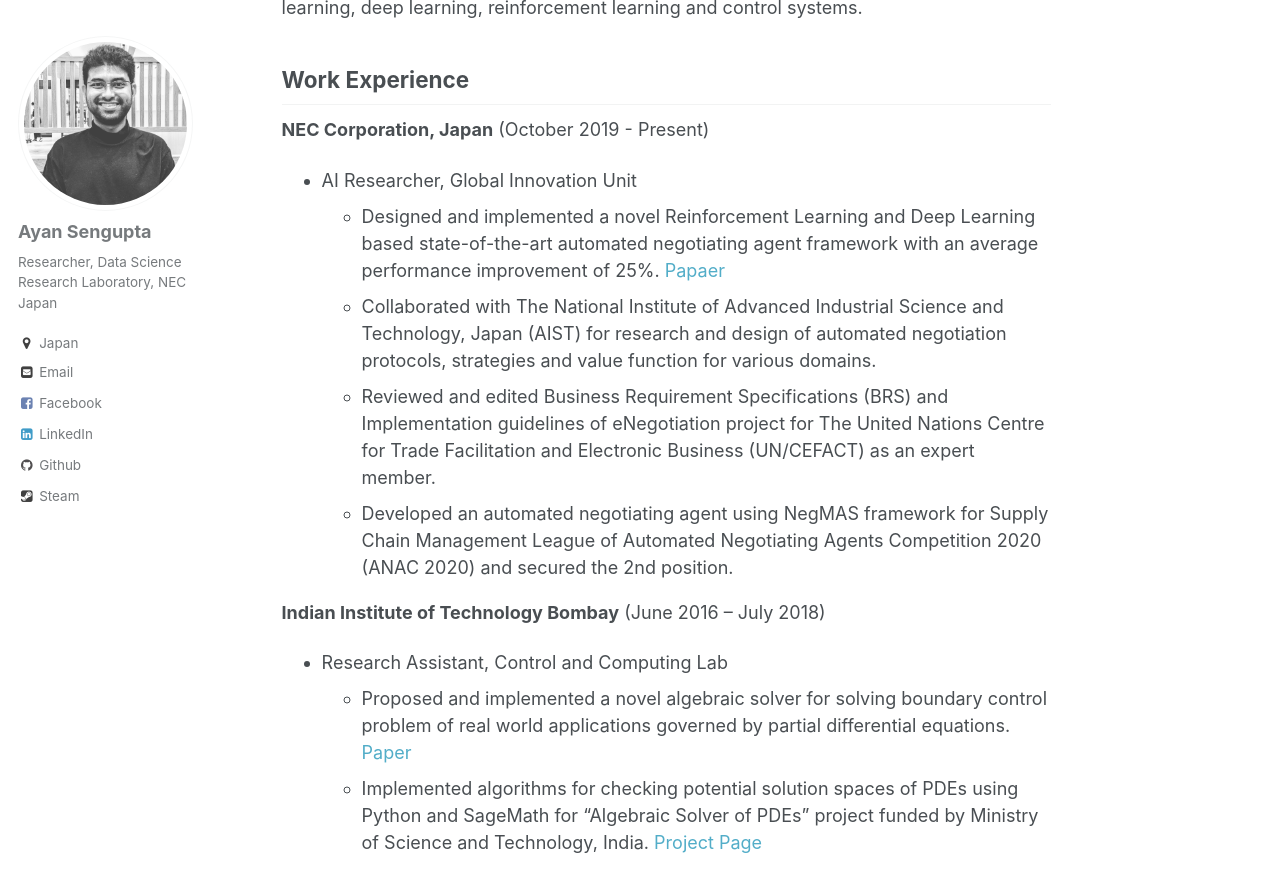
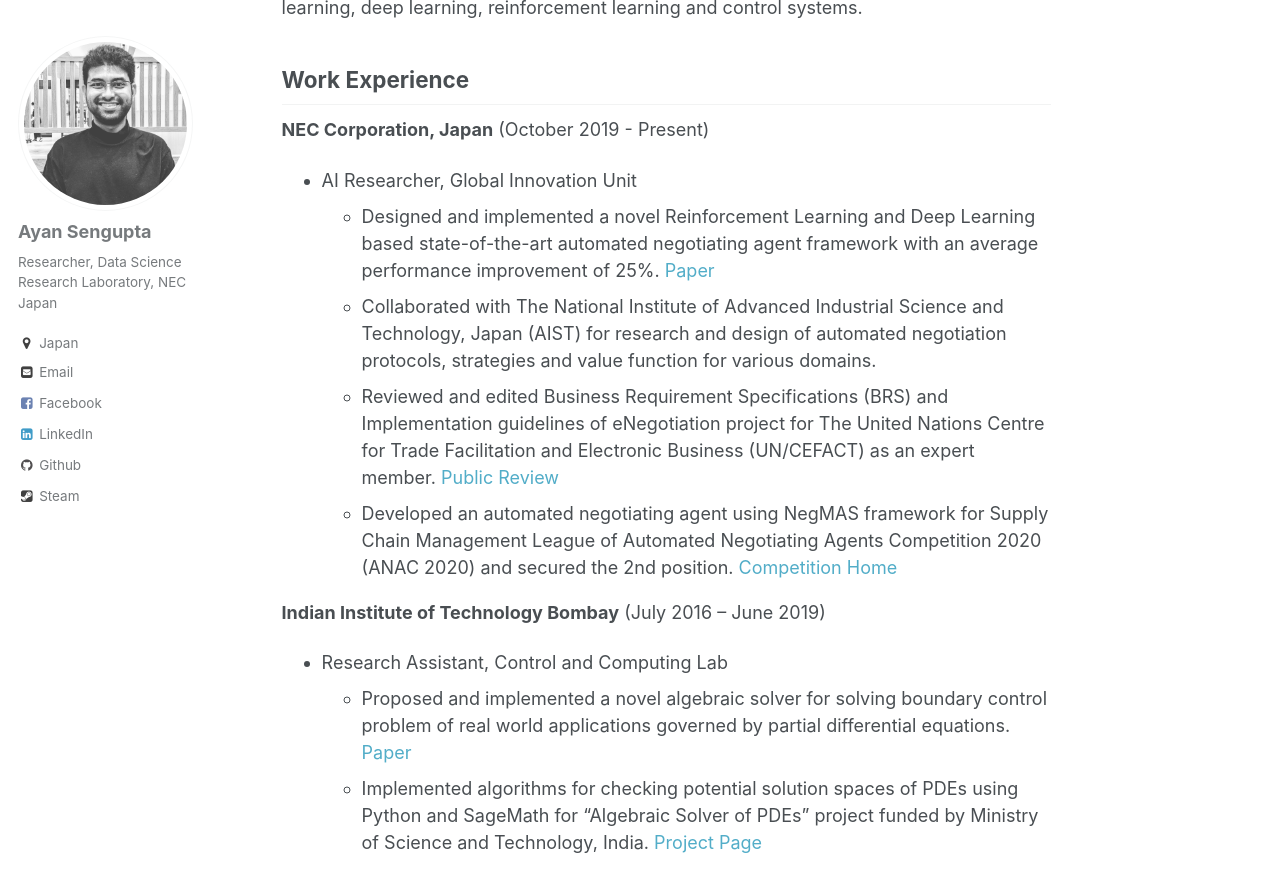
Before and after one commit to ayansengupta17/ayansengupta17.github.io, a Jekyll site: the page built from _pages/background.md, in a window 1280 px wide and 900 px high, scrolled down 316 px. Shown: the top 892 px of the window. Built offline with Jekyll 4.4.1, drawn with Linux system fonts in a browser that asks for light colours.

Commit message:
Update background.md

```diff
--- a/_pages/background.md
+++ b/_pages/background.md
@@ -16,15 +16,15 @@
 (October 2019 - Present)
 
 * AI Researcher, Global Innovation Unit
-    * Designed and implemented a novel Reinforcement Learning and Deep Learning based state-of-the-art automated negotiating agent framework with an average performance improvement of 25%. [Papaer](https://dl.acm.org/doi/10.5555/3463952.3464087)
+    * Designed and implemented a novel Reinforcement Learning and Deep Learning based state-of-the-art automated negotiating agent framework with an average performance improvement of 25%. [Paper](https://dl.acm.org/doi/10.5555/3463952.3464087)
     * Collaborated with The National Institute of Advanced Industrial Science and Technology, Japan (AIST) for research and design of automated negotiation protocols, strategies and value function for various domains.
-    * Reviewed and edited Business Requirement Specifications (BRS) and Implementation guidelines of eNegotiation project for The United Nations Centre for Trade Facilitation and Electronic Business (UN/CEFACT) as an expert member.
-    * Developed an automated negotiating agent using NegMAS framework for Supply Chain Management League of Automated Negotiating Agents Competition 2020 (ANAC 2020) and secured the 2nd position.
+    * Reviewed and edited Business Requirement Specifications (BRS) and Implementation guidelines of eNegotiation project for The United Nations Centre for Trade Facilitation and Electronic Business (UN/CEFACT) as an expert member. [Public Review](https://uncefact.unece.org/display/uncefactpublicreview/Public+Review%3A+E-NEGOTIATION+BRS)
+    * Developed an automated negotiating agent using NegMAS framework for Supply Chain Management League of Automated Negotiating Agents Competition 2020 (ANAC 2020) and secured the 2nd position. [Competition Home](http://web.tuat.ac.jp/~katfuji/ANAC2020/#:~:text=ANAC%202020%20will%20go%20ahead,postponed%20until%2014th%20July%2C%202020.)
 
 
 
 **Indian Institute of Technology Bombay**
-(June 2016 – July 2018)
+(July 2016 – June 2019)
 
 * Research Assistant, Control and Computing Lab
     * Proposed and implemented a novel algebraic solver for solving boundary control problem of real world applications governed by partial differential equations. [Paper](https://www.ee.iitb.ac.in/~debasattam/papers/SIAMPD19_ayan.pdf)
```
